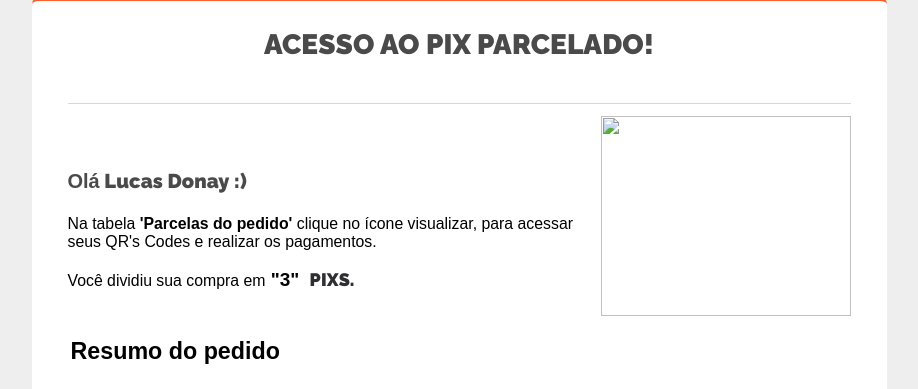
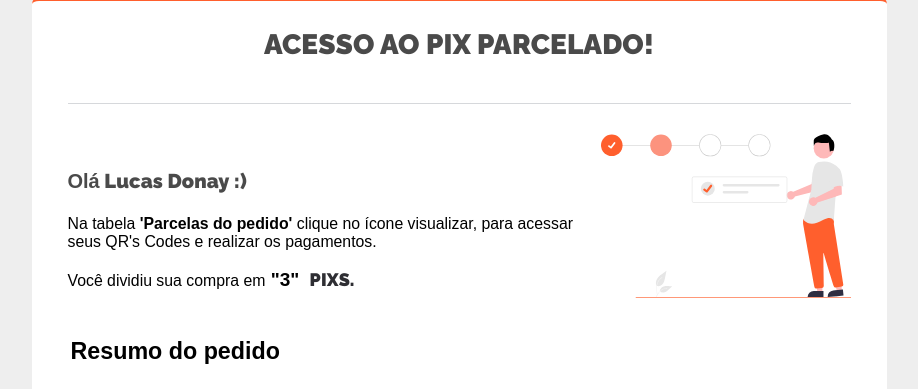
Before and after one commit to lucasdonay/pix-parcelado-ingressolive, a plain HTML site: page index.html in a window 1280 px wide. Shown: the part 355-744 px from the top of the page, without its empty margins (181-1099 px from the left). Drawn offline with Linux system fonts and the light colour scheme; the site is published under a folder, as on GitHub Pages, so addresses that start at the root find nothing.

Commit message:
mudando img

```diff
--- a/index.html
+++ b/index.html
@@ -485,7 +485,7 @@ e o efento bold(texto em negrito)  */
             </td>
 
             <td>
-              <img class="donay-img" src="/undraw_fill_form_re_cwyf.svg" style="width: 250px; height: 200px;" alt="">
+              <img class="donay-img" src="./undraw_fill_form_re_cwyf.svg" style="width: 250px; height: 200px;" alt=""></img>
             </td>
           </tr>
           <tr>
```
